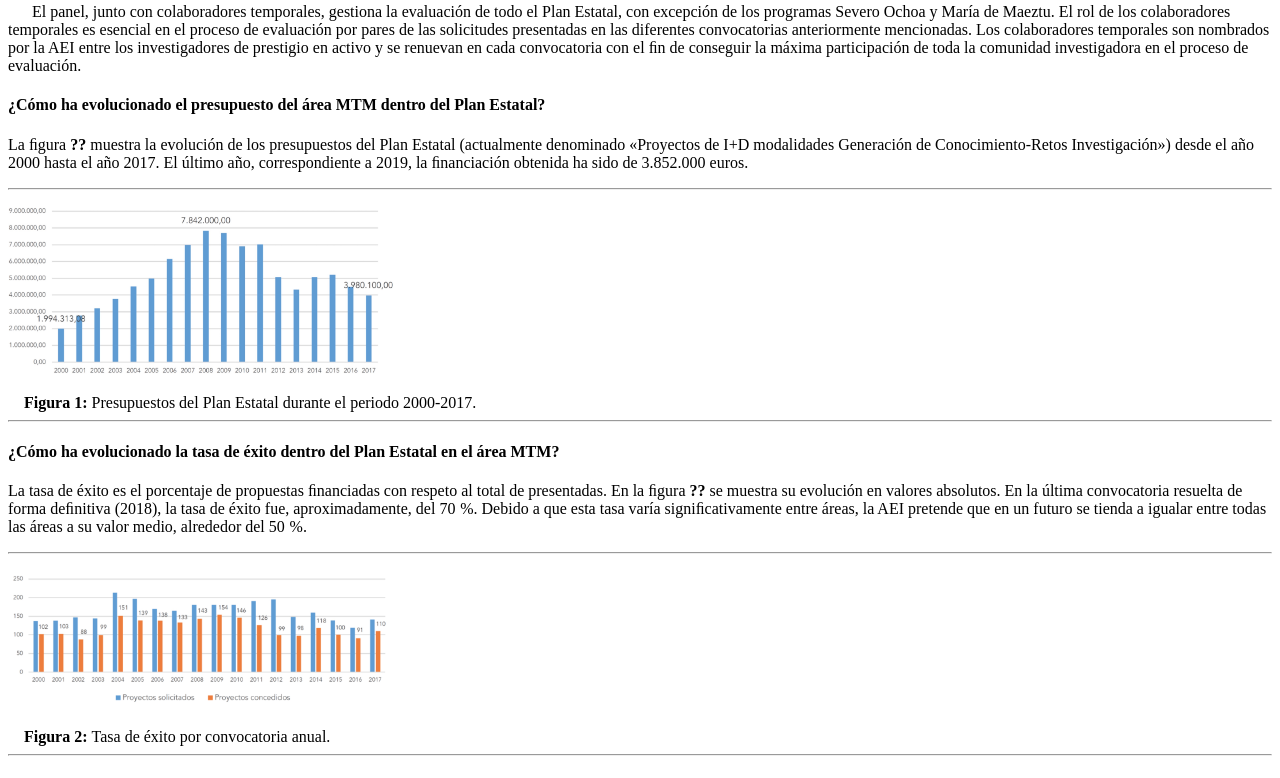
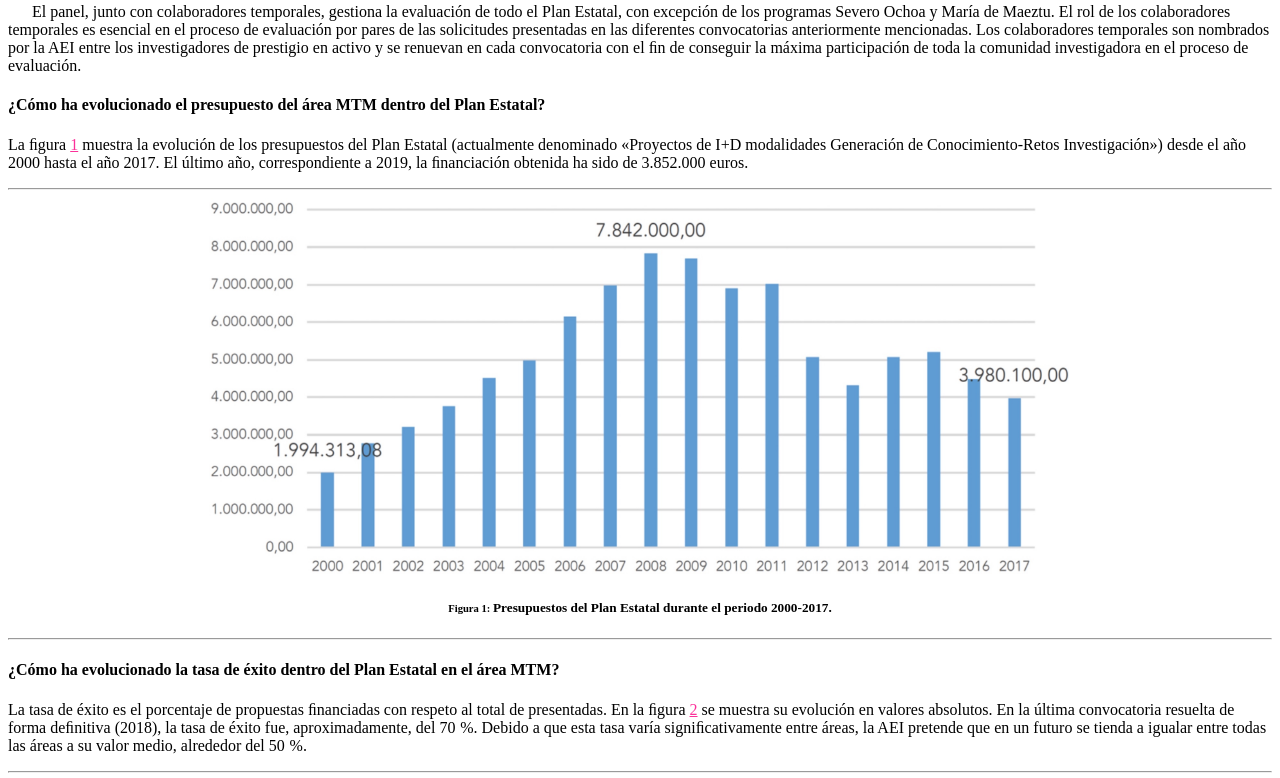
Before and after one commit to BoletinSEMA/boletin25, a plain HTML site: page boletin25se1.html in a window 1280 px wide. Shown: the part 656-1434 px from the top of the page. Drawn offline with nearby package versions, Linux system fonts and the light colour scheme; some packages are replaced by stand-ins of ours.

Commit message:
Mejoro las imágenes y las enlazo

```diff
--- a/boletin25se1.html
+++ b/boletin25se1.html
@@ -90,63 +90,45 @@ comunidad investigadora en el proceso de evaluación.
 </p>
    <h4 class="likesubsectionHead"><a
  id="x4-70001"></a>¿Cómo ha evolucionado el presupuesto del área MTM dentro del Plan Estatal?</h4>
-<!--l. 28--><p class="noindent" >La ﬁgura <span
-class="ecbx-1000">??</span> muestra la evolución de los presupuestos del Plan Estatal (actualmente
+<!--l. 28--><p class="noindent" >La ﬁgura <a
+href="#figura1">1</a> muestra la evolución de los presupuestos del Plan Estatal (actualmente
 denominado «Proyectos de I+D modalidades Generación de Conocimiento-Retos
 Investigación») desde el año 2000 hasta el año 2017. El último año, correspondiente a
 2019, la ﬁnanciación obtenida ha sido de 3.852.000 euros.
 </p>
-   <hr class="figure" /><div class="figure"
->
 
+<hr class="figure" /><div class="figure">
+<div class="center"><img
+src="./figuras/aei1b.jpg" alt="PIC"
+style="height:70%; width:70%"  />
+<br /><div class="center"
+><h5><a class="ecrm-0800" name="figura1" style="color:black"><b>Figura 1: </b></a><span class="content">
+<span class="letra-figura">Presupuestos del Plan Estatal durante el periodo 2000-2017.</span></span></h5></div>
+</div></div><hr class="endfigure" />
 
-
-<a
- id="x4-7001r1"></a>
-
-
-
-<!--l. 33--><p class="noindent" ><img
-src="./figuras/aei1b.jpg" alt="PIC"
-width="386" height="168"  />
-<br /> </p><div class="caption"
-><span class="id">Figura 1: </span><span
-class="content">Presupuestos del Plan Estatal durante el periodo 2000-2017.</span></div><!--tex4ht:label?: x4-7001r1 -->
-
-
-
-   </div><hr class="endfigure" />
    <h4 class="likesubsectionHead"><a
  id="x4-80001"></a>¿Cómo ha evolucionado la tasa de éxito dentro del Plan Estatal en el área
 MTM?</h4>
 <!--l. 39--><p class="noindent" >La tasa de éxito es el porcentaje de propuestas ﬁnanciadas con respeto al total de presentadas.
-En la ﬁgura <span
-class="ecbx-1000">??</span> se muestra su evolución en valores absolutos. En la última convocatoria
+En la ﬁgura <a
+href="#figura2">2</a> se muestra su evolución en valores absolutos. En la última convocatoria
 resuelta de forma deﬁnitiva (2018), la tasa de éxito fue, aproximadamente, del 70<span style="margin-left:0.3em" class="thinspace"></span>%.
 Debido a que esta tasa varía signiﬁcativamente entre áreas, la AEI pretende que en
 un futuro se tienda a igualar entre todas las áreas a su valor medio, alrededor del
 50<span style="margin-left:0.3em" class="thinspace"></span>%.
 </p>
-   <hr class="figure" /><div class="figure"
->
 
 
-
-<a
- id="x4-8001r2"></a>
+<hr class="figure" /><div class="figure">
+<div class="center"><img
+src="./figuras/aei2.jpg" alt="PIC"
+style="height:70%; width:70%"  />
+<br /><div class="center"
+><h5><a class="ecrm-0800" name="figura2" style="color:black"><b>Figura 2: </b></a><span class="content">
+<span class="letra-figura">Tasa de éxito por convocatoria anual.</span></span></h5></div>
+</div></div><hr class="endfigure" />
 
 
-
-<!--l. 44--><p class="noindent" ><img
-src="./figuras/aei2.jpg" alt="PIC"
-width="386" height="138"  />
-<br /> </p><div class="caption"
-><span class="id">Figura 2: </span><span
-class="content">Tasa de éxito por convocatoria anual.</span></div><!--tex4ht:label?: x4-8001r2 -->
-
-
-
-   </div><hr class="endfigure" />
    <h4 class="likesubsectionHead"><a
  id="x4-90001"></a>¿Cómo se reparte el presupuesto del Plan Estatal entre áreas dentro de la AEI?</h4>
 <!--l. 50--><p class="noindent" >El presupuesto es proporcional al número de proyectos solicitados y a la cantidad solicitada
```
